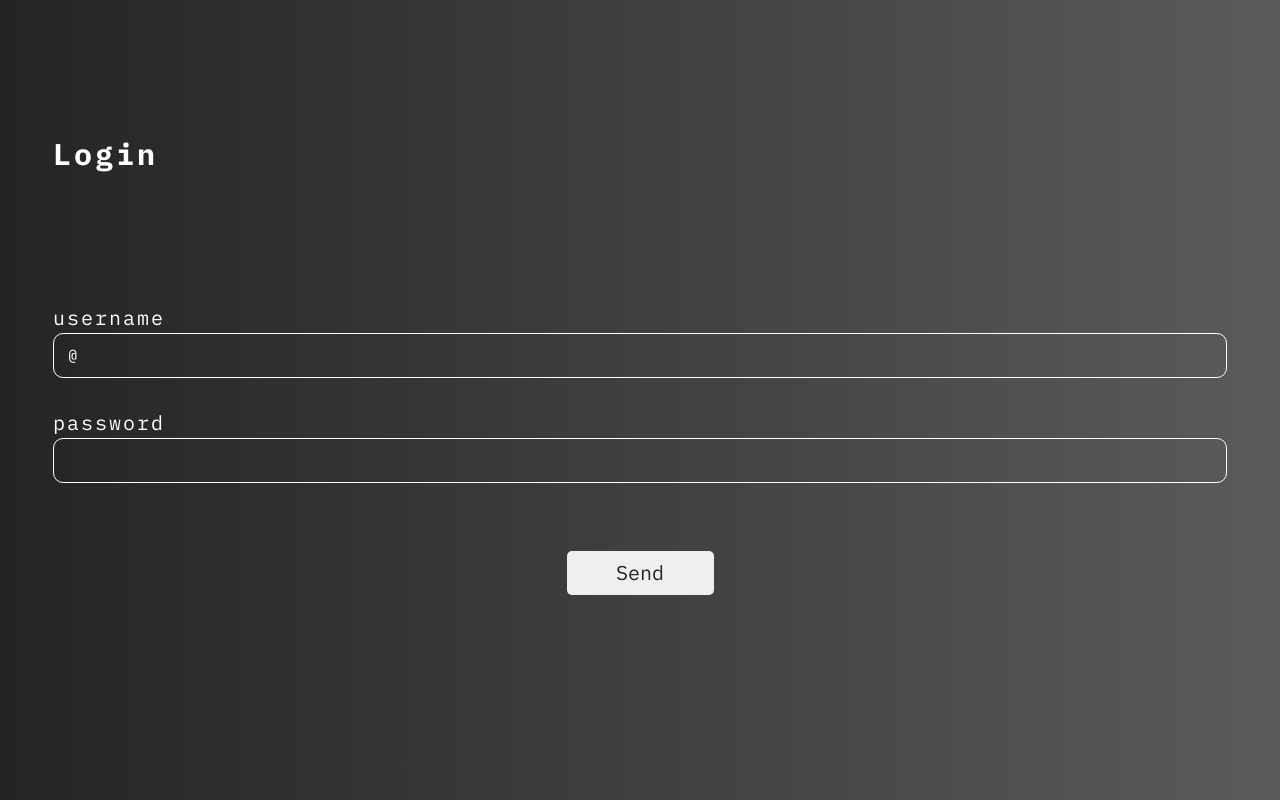
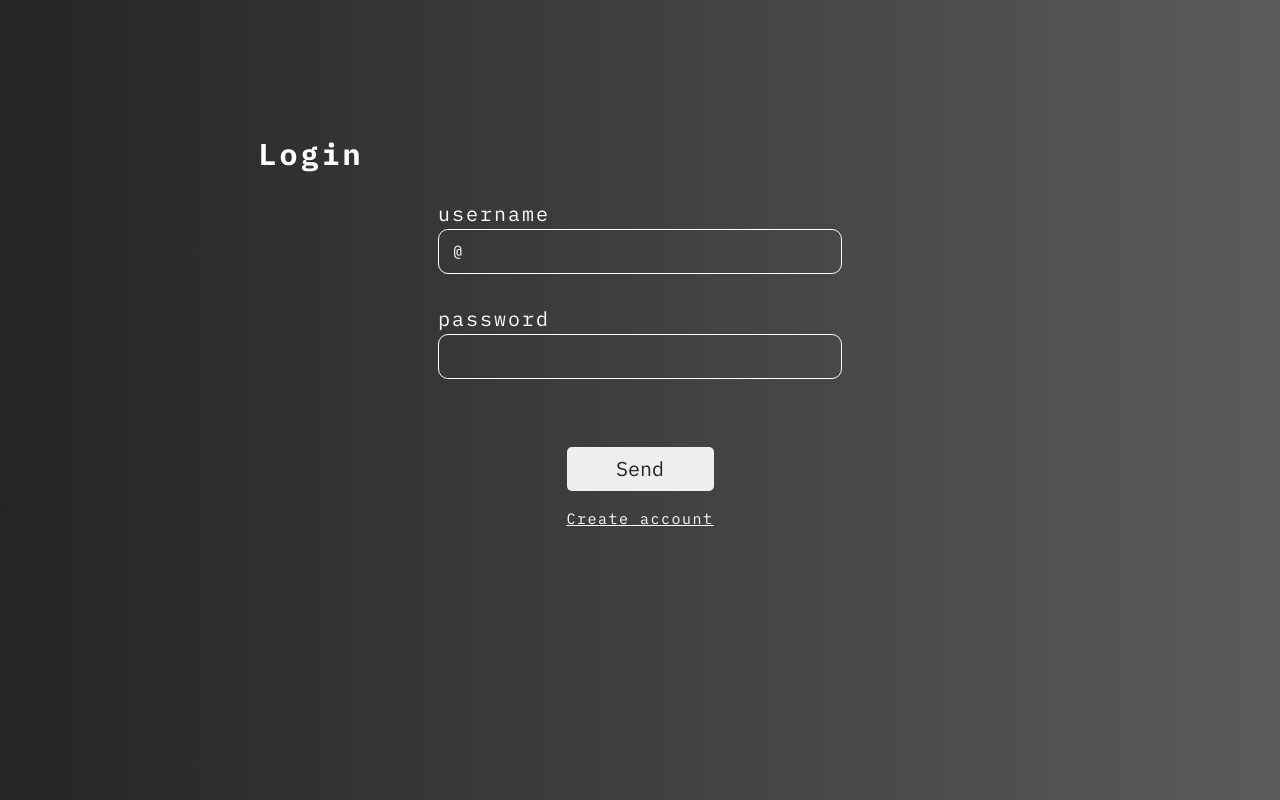
Before and after one commit to frreiro/wallet-cash-frontend, a Next.js app: page / in a window 1280 px wide. Built offline with nearby package versions, Linux system fonts and the light colour scheme.

Commit message:
feat: login and signup reponsiviness add

```diff
--- a/src/pages/index.tsx
+++ b/src/pages/index.tsx
@@ -9,6 +9,7 @@ import { User } from '../interfaces/User';
 import { authSchema } from '../schemas/auth.schema';
 import { AuthContext } from '../context/AuthContext';
 import { Main, SubmitButton } from '../styles/Auth/auth';
+import Link from 'next/link';
 
 
 export default function Login() {
@@ -25,7 +26,9 @@ export default function Login() {
 			await signin({username: data.username, password: data.password});
 			toast.success('Welcome to NG_CASH');
 			Router.push('/wallet');
-		} catch (e) {
+		} catch (e:any) {
+			console.log(e);
+			toast.error(e.response.data.message);
 			toast.error('Could not login user');
 		}
 
@@ -58,6 +61,11 @@ export default function Login() {
 				</article>
 				<SubmitButton type="submit">Send</SubmitButton>
 			</form>
+			<Link href='/signup'>
+				<section className='link'>
+					<a>Create account</a>
+				</section>
+			</Link>
 		</Main>
 	);
 }
--- a/src/styles/Auth/auth.tsx
+++ b/src/styles/Auth/auth.tsx
@@ -5,13 +5,15 @@ const Main = styled.main`
 	height: 100vh;
 	background: ${props => props.theme.gradient.black_white};
 	padding: 139px 53px 266px 53px;
+	display: flex;
+	flex-direction: column;
+	align-items: center;
 
 	form{
+		width: 100%;
 		display: flex;
 		flex-direction: column;
 		align-items: center;
-		margin-top:104px;
-
 	}
 
 	article{
@@ -21,6 +23,7 @@ const Main = styled.main`
 	}
 
 	h1{
+		width: 100%;
 		font-family: ${props => props.theme.font.family.primary};
 		font-size: ${props => props.theme.font.sizes.mobile.x_large};
 		color:  ${props => props.theme.colors.secondary};
@@ -66,6 +69,33 @@ const Main = styled.main`
 		font-family: ${props => props.theme.font.family.primary};
 	}
 
+	.link{
+		width: 100%;
+		text-align: center;
+		margin-top: 20px;
+		cursor: pointer;
+	}
+
+
+	a{
+		font-family: ${props => props.theme.font.family.primary};
+		font-size: ${props => props.theme.font.sizes.mobile.small};
+		color:  ${props => props.theme.colors.secondary};
+		letter-spacing:  ${props => props.theme.font.type.spaced_font};
+		font-weight: 400;
+	}
+
+	@media (min-width: 760px) {
+		h1{
+			width: 65%;
+		}
+
+		form{
+			width: 404px;
+		}
+
+	}
+
 
 `;
 
```
Also changed, not shown: src/pages/signup/index.tsx (+8 -2 lines).
